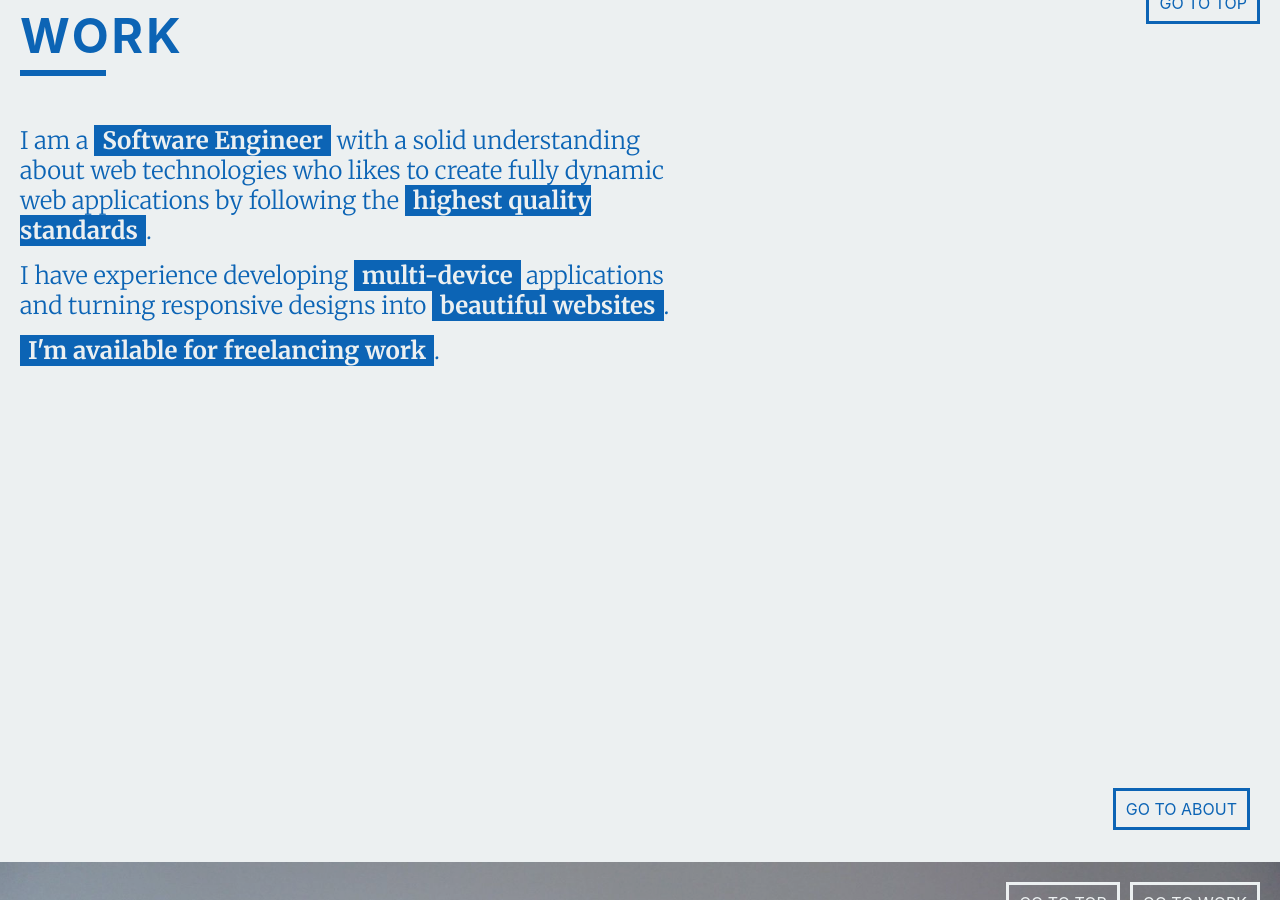
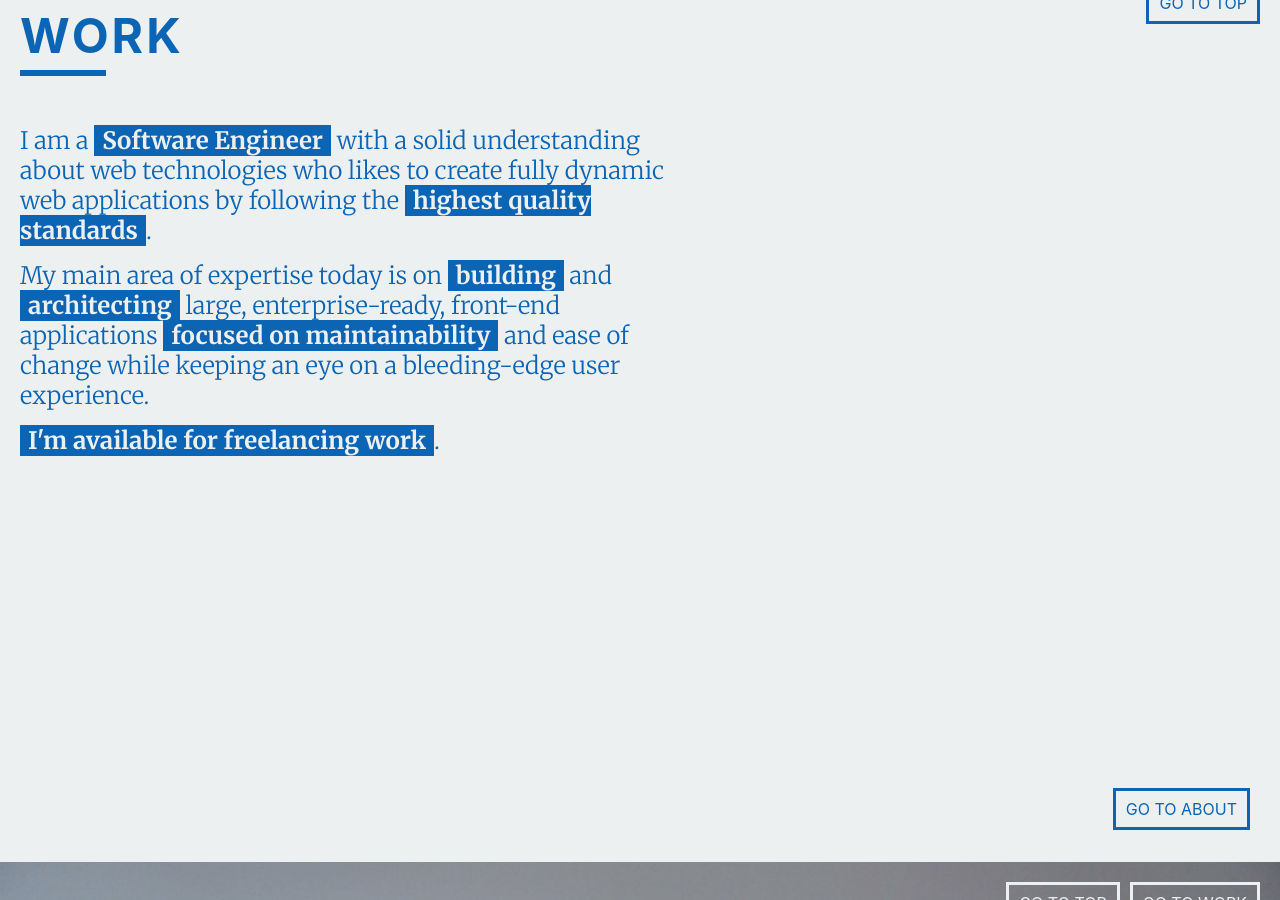
Before and after one commit to sergioalvz/sergioalvz.github.io, a Jekyll site: the page built from index.html, in a window 1280 px wide and 900 px high, scrolled down 938 px. Built offline with Jekyll 4.4.1, drawn with Linux system fonts in a browser that asks for light colours; nearby versions of some CDN libraries; Markdown is read by kramdown in place of the engine named in the settings; some of the changed text lies outside the part shown.

Commit message:
Rewording

```diff
--- a/index.html
+++ b/index.html
@@ -32,8 +32,13 @@ type: front-page
     <h1 class="work__title panel__title">work</h1>
     <hr class="work__title__underscore panel__title__underscore">
 
-    <p class="panel__text work__text">I am a <span class="panel__text__highlight work__text__highlight">Software Engineer</span> with a solid understanding about web technologies who likes to create fully dynamic web applications by following the <span class="panel__text__highlight work__text__highlight">highest quality standards</span>.</p>
-    <p class="panel__text work__text">I have experience developing <span class="panel__text__highlight work__text__highlight">multi-device</span> applications and turning responsive designs into <span class="panel__text__highlight work__text__highlight">beautiful websites</span>.</p>
+    <p class="panel__text work__text">
+      I am a <span class="panel__text__highlight work__text__highlight">Software Engineer</span> with a solid understanding about web technologies who likes to create fully dynamic web applications by following the <span class="panel__text__highlight work__text__highlight">highest quality standards</span>.
+    </p>
+
+    <p class="panel__text work__text">
+      My main area of expertise today is on <span class="panel__text__highlight work__text__highlight">building</span> and <span class="panel__text__highlight work__text__highlight">architecting</span> large, enterprise-ready, front-end applications <span class="panel__text__highlight work__text__highlight">focused on maintainability</span> and ease of change while keeping an eye on a bleeding-edge user experience.
+    </p>
 
     <p class="panel__text work__text"><span class="panel__text__highlight work__text__highlight">I'm available for freelancing work</span>.</p>
   </div>
@@ -52,19 +57,10 @@ type: front-page
 
       <div class="about__background">
         <p class="panel__text about__text">
-          Hi there! I'm Sergio; I have a Post-Graduate Master's Degree in Web Engineering @ University of Oviedo
-          and I'm currently working at
-          <a class="panel__link about__link" href="http://www.sweetspotintelligence.com/en/" target="blank">
-            Sweetspot Intelligence
-          </a> as a Full-Stack Software Engineer.
+          Hi there! I'm Sergio; I have a Post-Graduate Master's Degree in Web Engineering @ University of Oviedo and I'm currently working as Technical Lead at <a class="panel__link about__link" href="http://www.sweetspotintelligence.com/en/" target="blank">Sweetspot Intelligence</a>.
         </p>
         <p class="panel__text about__text">
-          Thinking on traveling to the
-          <a class="panel__link about__link" href="https://www.flickr.com/search/?text=asturias" target="blank">
-            Principality of Asturias
-          </a>? Don't hesitate to drop me a line if you want to talk about
-          <span class="panel__text__highlight about__text__highlight">software engineering</span> and discover this
-          <a href="http://www.lagosdesaliencia.com/" class="panel__link about__link">little piece of paradise</a>!
+          Thinking about traveling to the <a class="panel__link about__link" href="https://www.flickr.com/search/?text=asturias" target="blank">Principality of Asturias</a>? Don't hesitate to drop me a line if you want to talk about <span class="panel__text__highlight about__text__highlight">software engineering</span> or <span class="panel__text__highlight about__text__highlight">front-end development</span>!
         </p>
       </div>
 
```
